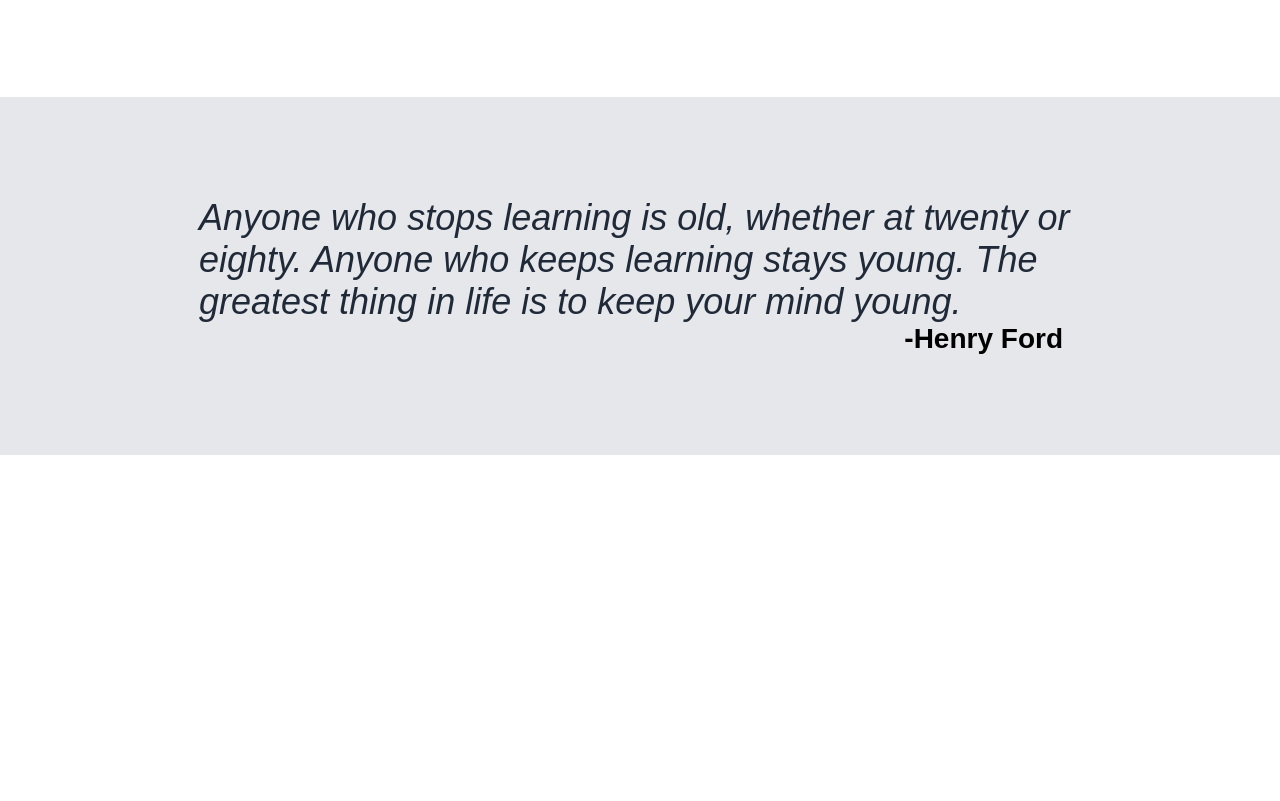
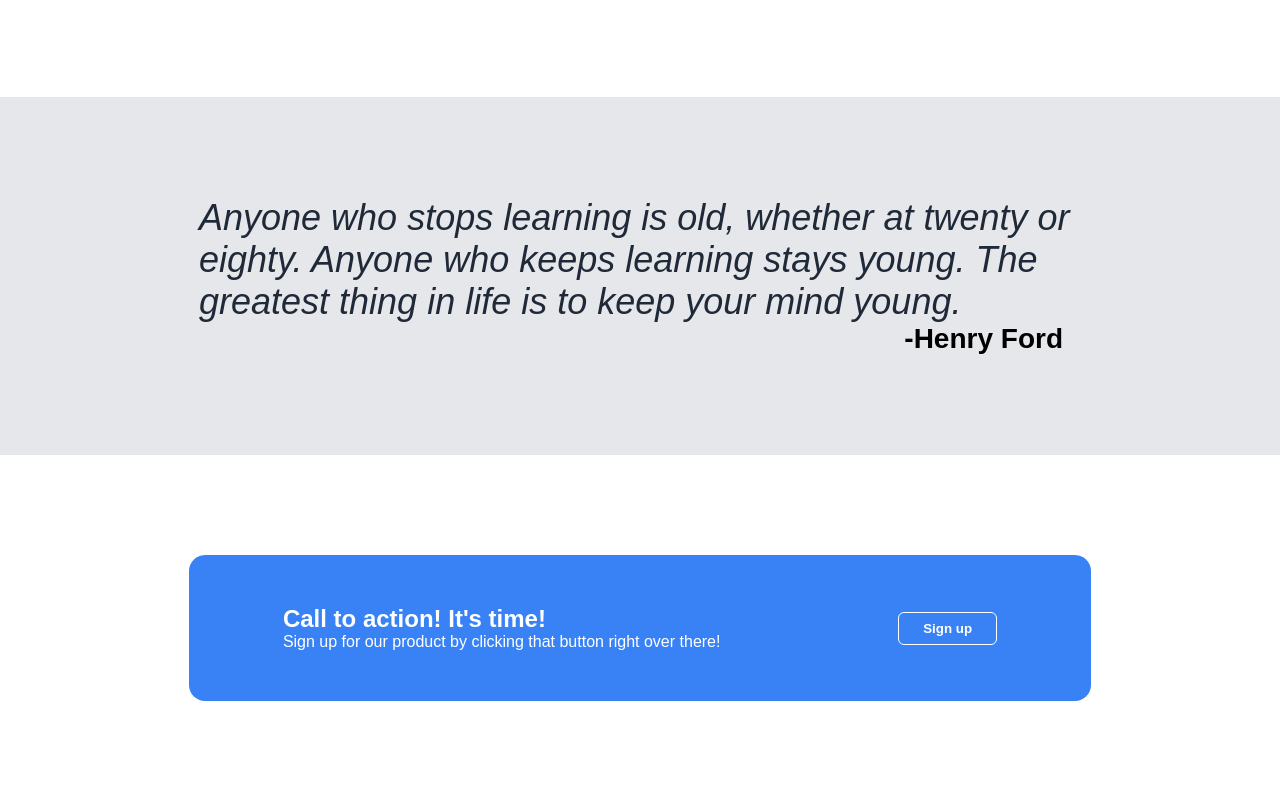
Before and after one commit to houshangbatebi/landing-page, a plain HTML site: page index.html in a window 1280 px wide. Shown: the part 968-1769 px from the top of the page. Before the commit the page ends 1423 px from the top, so only its background shows below. Drawn offline with Linux system fonts and the light colour scheme.

Commit message:
Complete the signup box section

```diff
--- a/index.html
+++ b/index.html
@@ -58,6 +58,16 @@
         <p class="quote-who">-Henry Ford</p>
     </div>
 
-
+    <div class="action">
+        <div class="signup-box">
+            <div class="signup-left">
+                <div class="signup-head">Call to action! It's time!</div>
+                <p>Sign up for our product by clicking that button right over there!</p>
+            </div>
+            <div class="signup-right">
+                <button>Sign up</button>
+            </div>
+        </div>
+    </div>
 </body>
 </html>
--- a/style.css
+++ b/style.css
@@ -139,3 +139,40 @@ body {
     font-size: 28px;
     font-weight: bold;
 }
+
+.action{
+    display: flex;
+    justify-content: center;
+    padding: 100px 10px;
+}
+
+
+.signup-box {
+    flex: 0 1 70%;
+    background-color: #3882f6;
+    color: white;
+    display: flex;
+    justify-content: space-around;
+    align-items: center;
+    padding: 50px 10px;
+    border-radius: 16px;
+    gap: 10px;
+}
+
+.signup-head{
+    font-size: 24px;
+    font-weight: bold;
+}
+
+.signup-left p{
+    margin: 0;
+}
+
+.signup-right button {
+    padding: 8px 24px;
+    background-color: #3882f6;
+    border: 1px solid white;
+    border-radius: 6px;
+    color: white;
+    font-weight: bold;
+}
```
